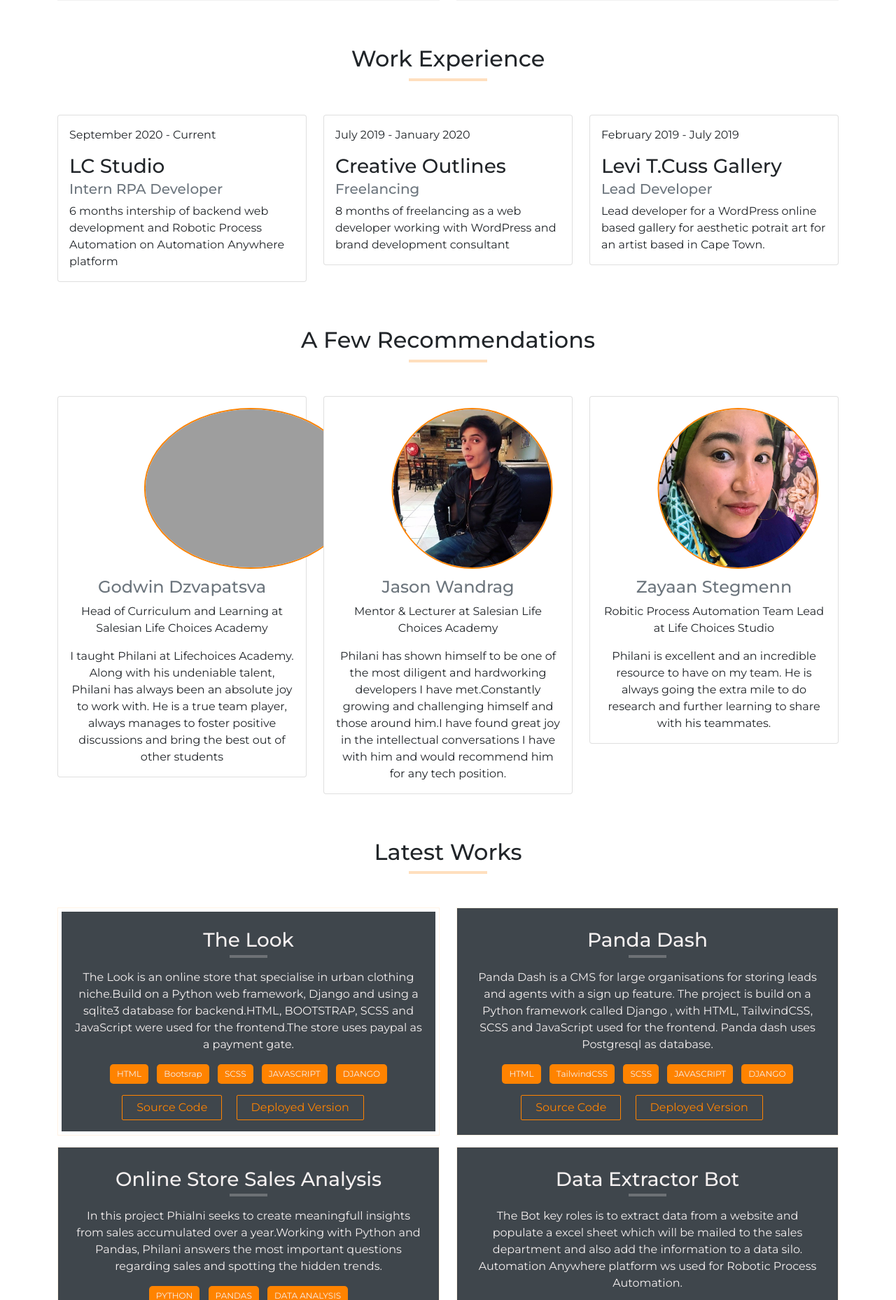
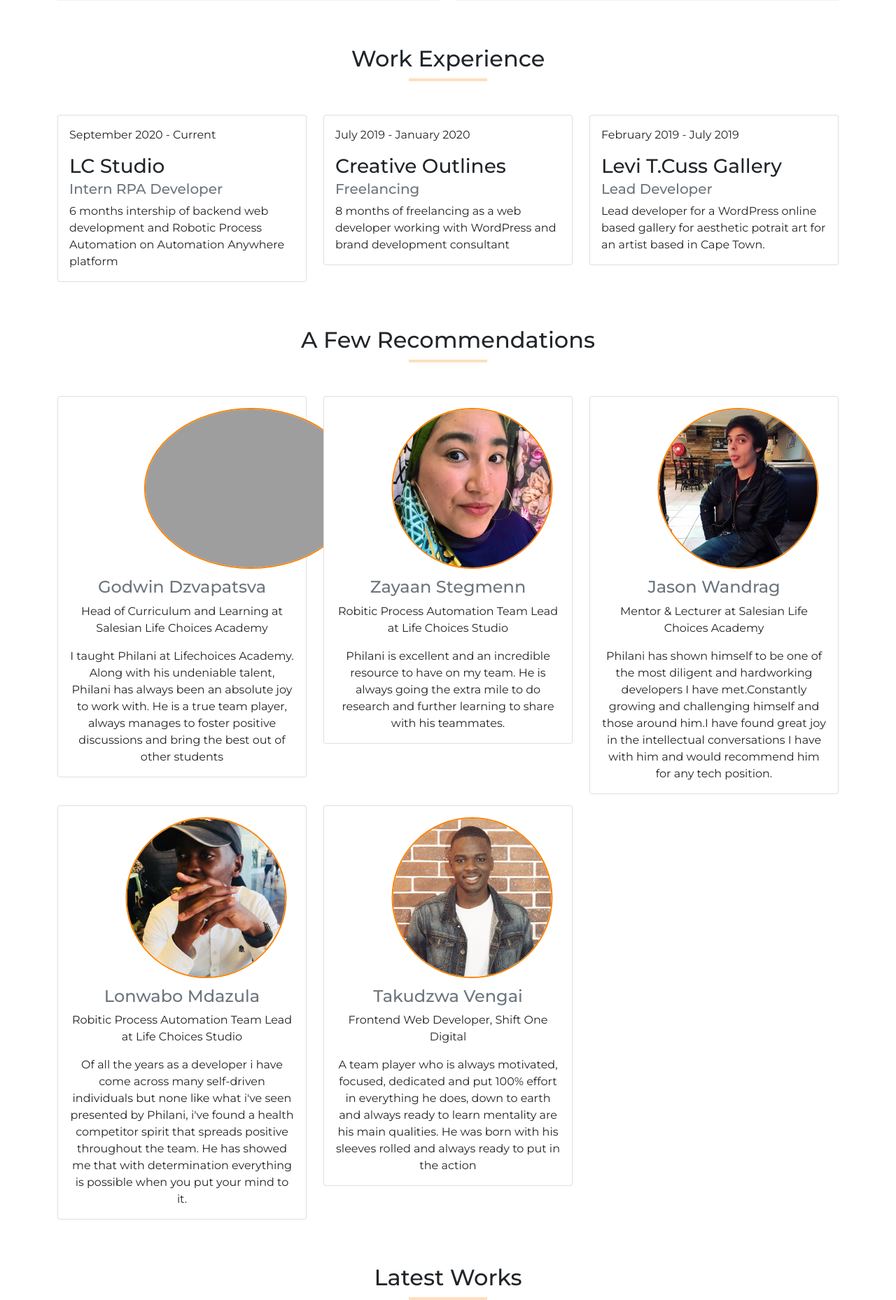
Before and after one commit to PhilaniAntony/meetphilani, a Django app: page / in a window 1280 px wide. Shown: the part 1745-3603 px from the top of the page at 70% size. Run offline with Django 3.2, Linux system fonts and the light colour scheme; some libraries are stand-ins or nearby versions; some web fonts are replaced; grey boxes are pictures that could not be loaded.

Commit message:
more testament

```diff
--- a/static/css/sass/layout/_header.scss
+++ b/static/css/sass/layout/_header.scss
@@ -128,7 +128,7 @@
 .lower {
   justify-self: flex-end;
   position: relative;
-  transform: translateY(350%);
+  //transform: translateY(350%);
   @media (max-width: 320px) {
     transform: translateY(85%);
   }
@@ -142,7 +142,13 @@
     transform: translateY(200%);
   }
   @media (min-width: 768.9px) and (max-width: 1024px) {
+    transform: translateY(125%);
+  }
+  @media (min-width: 1024.9px) and (max-width: 1440px) {
     transform: translateY(150%);
+  }
+  @media (min-width: 1440px) {
+    transform: translateY(200%);
   }
 }
 a.banner-link--item {
--- a/static/css/styles.css
+++ b/static/css/styles.css
@@ -171,7 +171,6 @@ body {
 .lower {
   justify-self: flex-end;
   position: relative;
-  transform: translateY(350%);
 }
 @media (max-width: 320px) {
   .lower {
@@ -195,7 +194,17 @@ body {
 }
 @media (min-width: 768.9px) and (max-width: 1024px) {
   .lower {
+    transform: translateY(125%);
+  }
+}
+@media (min-width: 1024.9px) and (max-width: 1440px) {
+  .lower {
     transform: translateY(150%);
+  }
+}
+@media (min-width: 1440px) {
+  .lower {
+    transform: translateY(200%);
   }
 }
 
--- a/templates/index.html
+++ b/templates/index.html
@@ -270,6 +270,21 @@
                 <div class="col-md-4 col-sm-12 mb-3">
                     <div class="card recommendation">
                         <div class="card-body">
+                            <img src="{% static 'images/zayaan.jpeg'%}"  class="img-fluid recommendation-image" alt="Jason MarQ ">
+                            <div class="recommendation-info">
+                            <h4 class="card-subtitle mb-2 text-muted">Zayaan Stegmenn</h4>
+                            <p class="card-text">Robitic Process Automation Team Lead at Life Choices Studio</p>
+                            <p class="card-text">
+                                Philani is excellent and an incredible resource to have on my team. He is always going the extra mile
+                                to do research and further learning to share with his teammates.
+                            </p>
+                            </div>
+                        </div>
+                    </div>
+                </div>
+                <div class="col-md-4 col-sm-12 mb-3">
+                    <div class="card recommendation">
+                        <div class="card-body">
                             <img src="{% static 'images/jason.jpeg'%}"  class="img-fluid recommendation-image" alt="Jason MarQ ">
                             <div class="recommendation-info">
                             <h4 class="card-subtitle mb-2 text-muted">Jason Wandrag</h4>
@@ -283,22 +298,40 @@
                         </div>
                     </div>
                 </div>
+
                 <div class="col-md-4 col-sm-12 mb-3">
                     <div class="card recommendation">
                         <div class="card-body">
-                            <img src="{% static 'images/zayaan.jpeg'%}"  class="img-fluid recommendation-image" alt="Jason MarQ ">
+                            <img src="{% static 'images/lonwabo.jpeg'%}"  class="img-fluid recommendation-image" alt="Jason MarQ ">
                             <div class="recommendation-info">
-                            <h4 class="card-subtitle mb-2 text-muted">Zayaan Stegmenn</h4>
+                            <h4 class="card-subtitle mb-2 text-muted">Lonwabo Mdazula</h4>
                             <p class="card-text">Robitic Process Automation Team Lead at Life Choices Studio</p>
                             <p class="card-text">
-                                Philani is excellent and an incredible resource to have on my team. He is always going the extra mile
-                                to do research and further learning to share with his teammates.
+                                Of all the years as a developer i have come across many self-driven individuals but none like what
+                                i've seen presented by Philani, i've found a health competitor spirit that spreads positive
+                                throughout the team. He has showed me that with determination everything is possible when you put your mind to it.
                             </p>
                             </div>
                         </div>
                     </div>
                 </div>
 
+                <div class="col-md-4 col-sm-12 mb-3">
+                    <div class="card recommendation">
+                        <div class="card-body">
+                            <img src="{% static 'images/tk.jpeg'%}"  class="img-fluid recommendation-image" alt="Jason MarQ ">
+                            <div class="recommendation-info">
+                            <h4 class="card-subtitle mb-2 text-muted">Takudzwa Vengai</h4>
+                            <p class="card-text">Frontend Web Developer, Shift One Digital</p>
+                            <p class="card-text">
+                                A team player who is always motivated, focused, dedicated and put 100% effort in
+                                everything he does, down to earth and always ready to learn mentality are his main qualities.
+                                He was born with his sleeves rolled and always ready to put in the action
+                            </p>
+                            </div>
+                        </div>
+                    </div>
+                </div>
             </div>
         </div>
     </section>
@@ -453,16 +486,13 @@
 
                     <ul class="list-inline">
                         <li class="list-inline-item">
-                            <p class="platforms-icons"> <i class="bi bi-linkedin"></i> </p>
+                            <a href="https://www.linkedin.com/in/philani-antony-1900121a5/" target="_blank" class="banner-link--item"> <i class="bi bi-linkedin"></i> </a>
                         </li>
                         <li class="list-inline-item">
-                            <p class="platforms-icons"> <i class="bi bi-github"></i> </p>
+                            <a href="https://github.com/PhilaniAntony" target="_blank" class="banner-link--item"> <i class="bi bi-github"></i> </a>
                         </li>
                         <li class="list-inline-item">
-                            <p class="platforms-icons"> <i class="bi bi-code-slash"></i> </p>
-                        </li>
-                        <li class="list-inline-item">
-                            <p class="platforms-icons"> <i class="bi bi-twitter"></i> </p>
+                            <a href="https://repl.it/@PhilaniAntony" target="_blank"  class="banner-link--item"> <i class="bi bi-code-slash"></i> </a>
                         </li>
 
                     </ul>
--- a/templates/navbar.html
+++ b/templates/navbar.html
@@ -2,7 +2,9 @@
     <div class="container">
         <a class="navbar-brand " href="{% url 'meetphilani:home'%}">philani</a>
         <button class="navbar-toggler" type="button" data-bs-toggle="collapse" data-bs-target="#navbarSupportedContent" aria-controls="navbarSupportedContent" aria-expanded="false" aria-label="Toggle navigation">
-        <span class="navbar-toggler-icon"></span>
+        <span class="navbar-toggler-icon">
+            <i class="bi bi-list"></i>
+        </span>
       </button>
         <div class="collapse navbar-collapse justify-content-end" id="navbarSupportedContent">
             <ul class="navbar-nav mr-auto mb-2 mb-lg-0">
```
Also changed, not shown: templates/portfolio.html (+6 -8 lines), static/images/chad.jpeg (added), static/images/lonwabo.jpeg (added), static/images/tk.jpeg (added), 1 other file.
